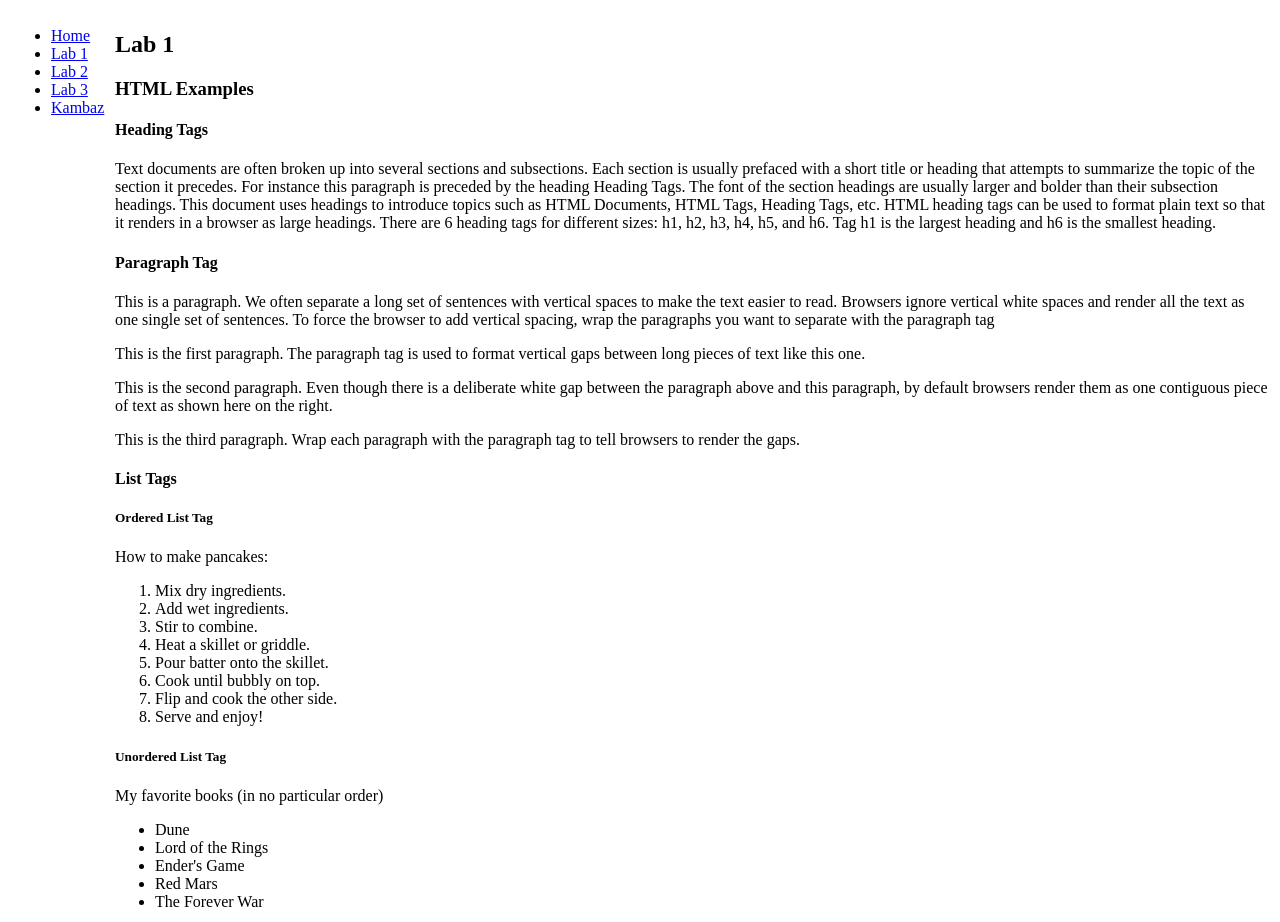
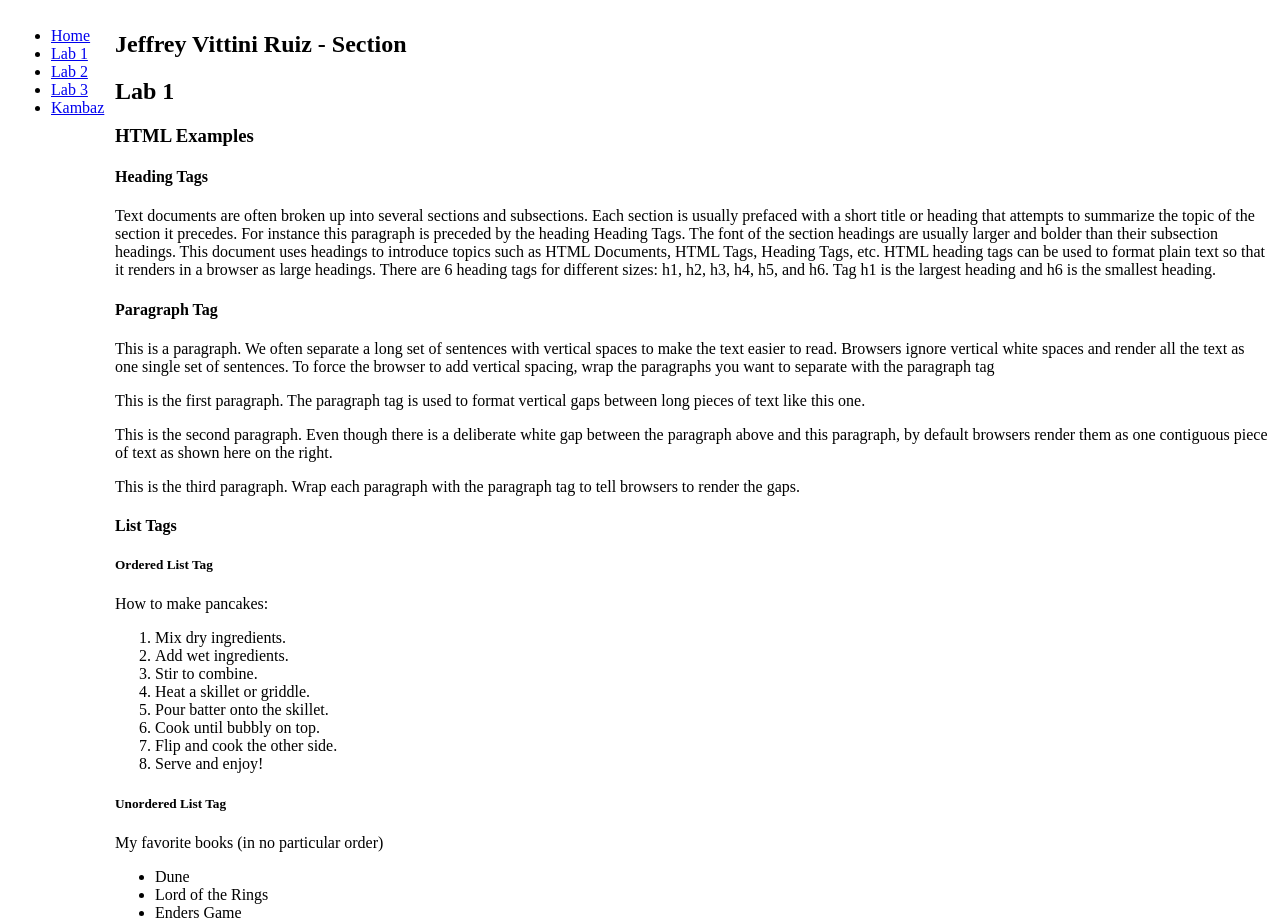
Before and after one commit to thekingjf/kambaz-next-js, a Next.js app: page /Labs/Lab1 in a window 1280 px wide. Shown: the top 922 px of the page. Built offline with nearby package versions, Linux system fonts and the light colour scheme.

Commit message:
Fixed issue in lab1

```diff
--- a/app/Labs/Lab1/page.tsx
+++ b/app/Labs/Lab1/page.tsx
@@ -7,6 +7,7 @@ import { Geist, Geist_Mono } from "next/font/google";
 export default function Lab1() {
   return (
     <div id="wd-lab1">
+      <h2>Jeffrey Vittini Ruiz - Section</h2>
       <h2>Lab 1</h2>
       <h3>HTML Examples</h3>
       <div id="wd-h-tag">
@@ -66,7 +67,7 @@ export default function Lab1() {
         <ul id="wd-my-books">
           <li>Dune</li>
           <li>Lord of the Rings</li>
-          <li>Ender's Game</li>
+          <li>Enders Game</li>
           <li>Red Mars</li>
           <li>The Forever War</li>
         </ul>
@@ -188,7 +189,6 @@ export default function Lab1() {
           <label htmlFor="wd-text-fields-last-name">Last name:</label>
           <input type="text" id="wd-text-fields-last-name" placeholder="Doe"
             value="Wonderland" title="The last name" />
-          {/* copy rest of form elements here  */}
         </form>
       </div>
       <h5>Text boxes</h5>
```
